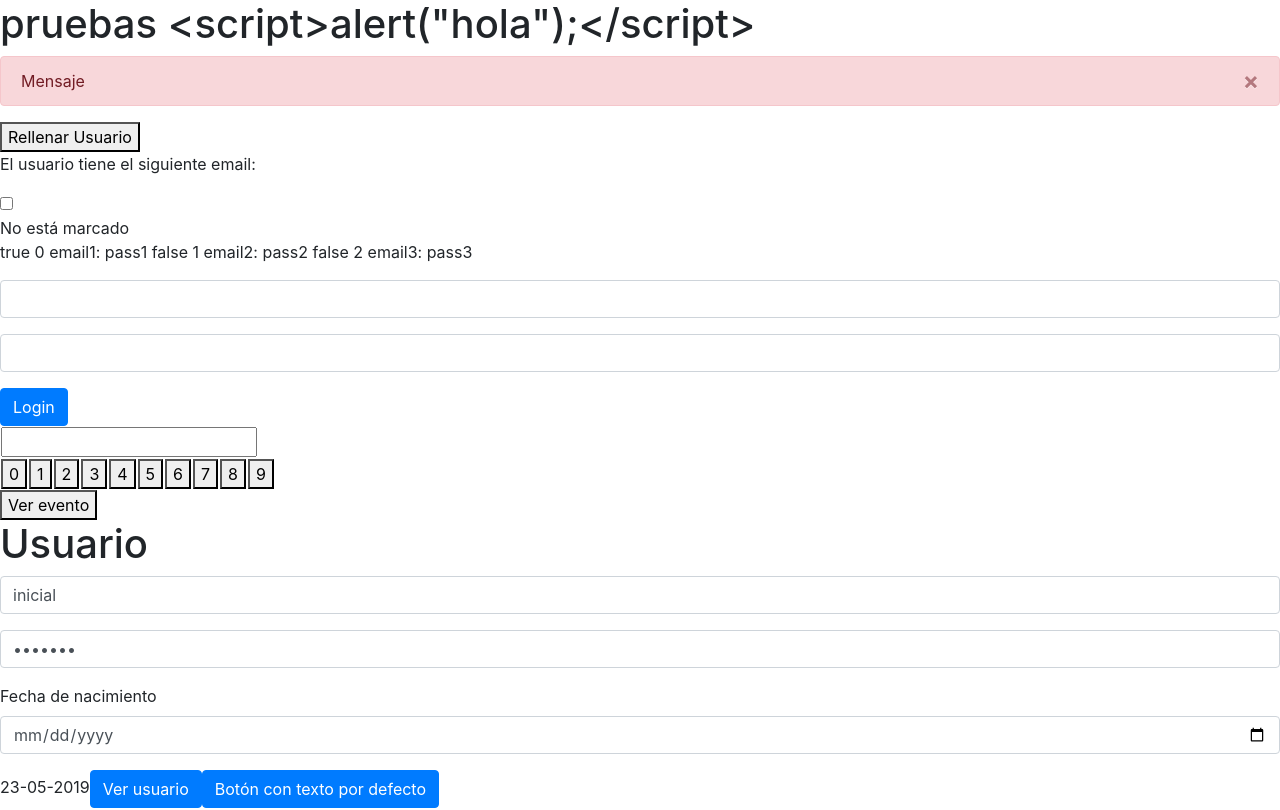
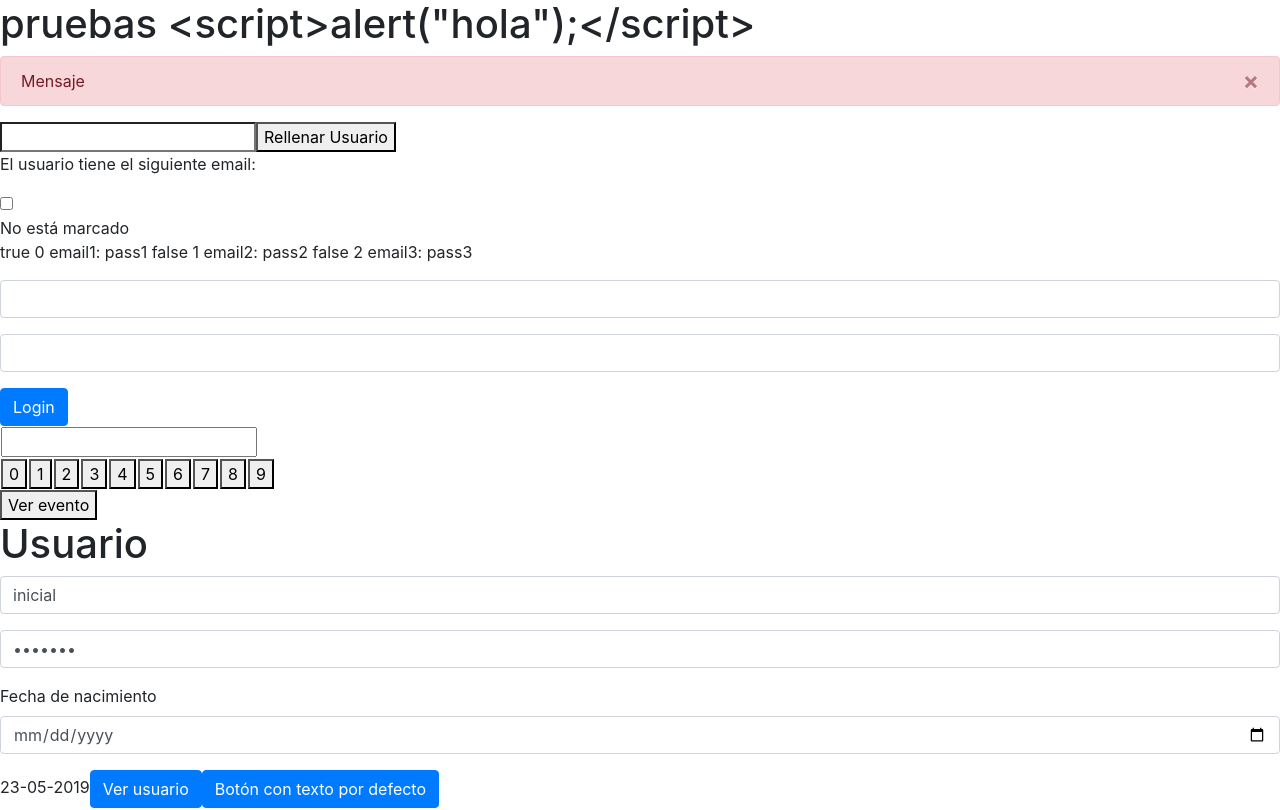
Before and after one commit to javierlete/angular2-ejemplos, an Angular app: page / in a window 1280 px wide. Shown: the top 810 px of the page. Built offline with nearby package versions, Linux system fonts and the light colour scheme.

Commit message:
Evento de enter dentro de un texto

```diff
--- a/src/app/app.component.html
+++ b/src/app/app.component.html
@@ -6,6 +6,8 @@
       <span aria-hidden="true">&times;</span>
     </button>
 </div>
+
+<input #busqueda type="search" (keyup.enter)="onEnter(busqueda.value)" />
 
 <button (click)="rellenarUsuario()">Rellenar Usuario</button>
 <p>
--- a/src/app/app.component.ts
+++ b/src/app/app.component.ts
@@ -56,4 +56,8 @@ export class AppComponent {
   rellenarUsuario(): void {
     this.usuario = { email: 'nuevo', password: 'pass' };
   }
+
+  onEnter(valor: string): void {
+    console.log(valor);
+  }
 }
```
